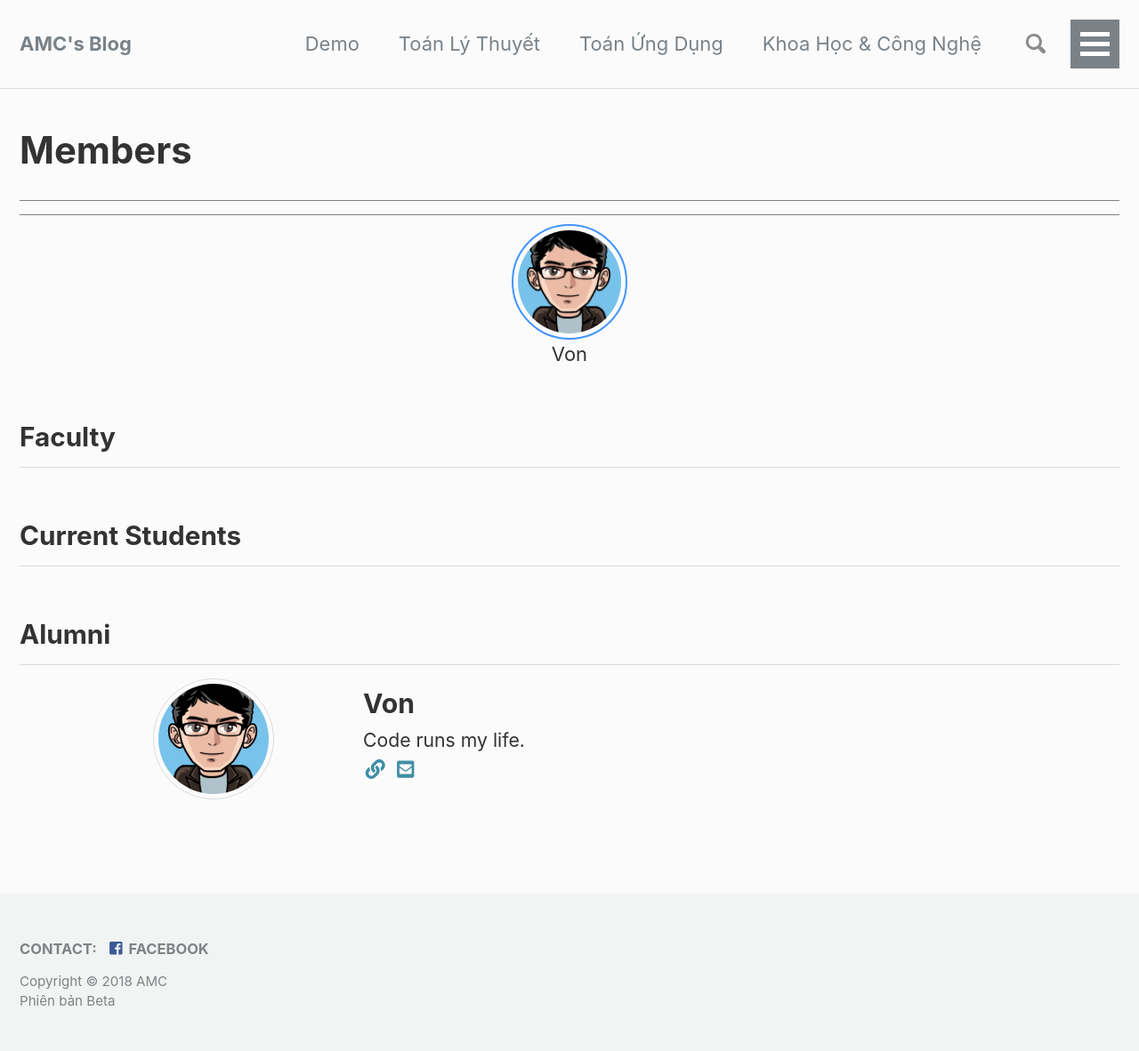
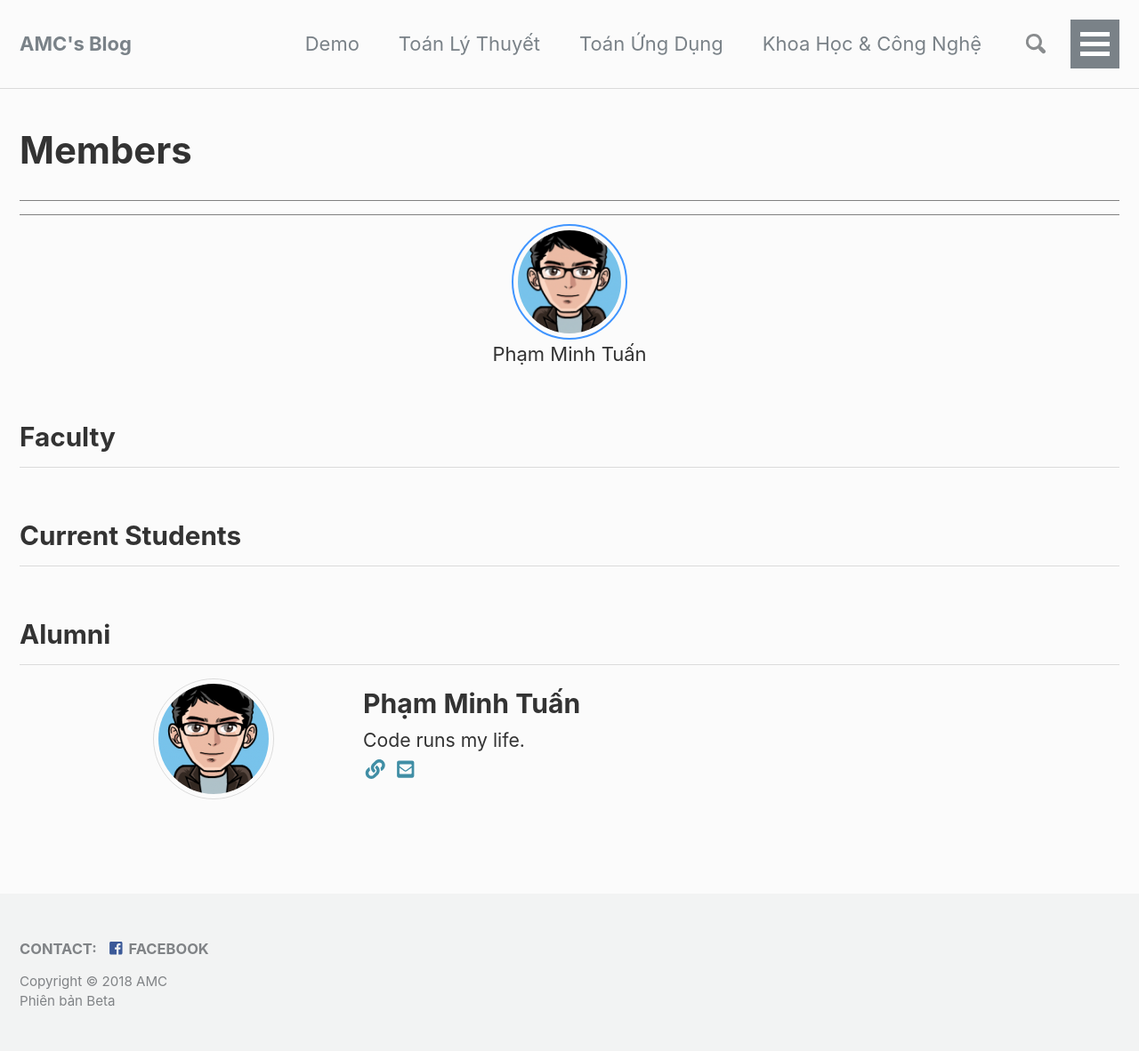
Before and after one commit to amcblog/testvon.github.io, a Jekyll site: the page built from _pages/member-archive.html, in a window 1280 px wide. Shown: the whole page at 89% size. Built offline with Jekyll 4.4.1, drawn with Linux system fonts in a browser that asks for light colours; nearby versions of some CDN libraries.

Commit message:
Update authors.yml

```diff
--- a/_data/authors.yml
+++ b/_data/authors.yml
@@ -1,5 +1,5 @@
 von:
-  name: "Von"
+  name: "Phạm Minh Tuấn"
   uri: "https://iamvon.github.io"
   email: "tuanpm.amc@gmail.com"
   bio: "Code runs my life."
```
